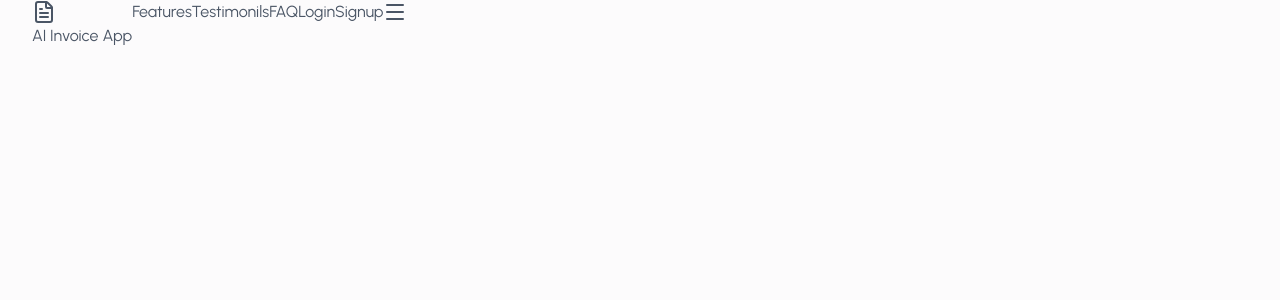
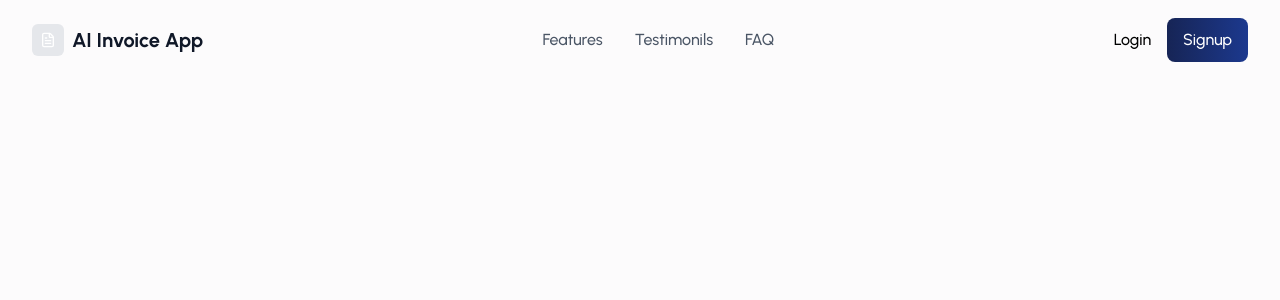
Before and after one commit to rajashree141/BillStack, a React (Vite) app in the folder frontend/: page / in a window 1280 px wide. Shown: the top 300 px of the page. Built offline with nearby package versions, Linux system fonts and the light colour scheme.

Commit message:
created header structure

```diff
--- a/frontend/package.json
+++ b/frontend/package.json
@@ -12,12 +12,12 @@
   "dependencies": {
     "@tailwindcss/vite": "^4.2.4",
     "axios": "^1.16.0",
-    "lucide-react": "^1.14.0",
+    "lucide-react": "^1.20.0",
     "moment": "^2.30.1",
     "react": "^19.2.5",
     "react-dom": "^19.2.5",
     "react-hot-toast": "^2.6.0",
-    "react-router-dom": "^7.14.2",
+    "react-router-dom": "^7.18.0",
     "tailwindcss": "^4.2.4"
   },
   "devDependencies": {
--- a/frontend/src/components/landing/Header.jsx
+++ b/frontend/src/components/landing/Header.jsx
@@ -11,7 +11,7 @@
     const user = {name:'Alex', mail: 'alex@timetoprogram.com'}
     const logout = ()=>{}
 
-    const [portfileDropdownOpen, setProfileDropdownOpen] = useState(false);
+   const [profileDropdownOpen, setProfileDropdownOpen] = useState(false);
 
     useEffect(() => {
         const handleScroll = () => {
@@ -26,59 +26,59 @@
       isScrolled ? " bg-white/95 backdrop-blur-sm shadow-lg" : "bg-white/0"
     }`}
   >
-    <div className="max-w-7xl mx-auto px-4 sm:px6 lg:px-8">
-      <div className="flex items">
-        <div className="">
-          <div className="">
-            <FileText className="" />
+    <div className="max-w-7xl mx-auto px-4 sm:px-6 lg:px-8">
+      <div className="flex items-center justify-between h-16 lg:h-20">
+        <div className="flex items-center space-x-2">
+          <div className="w-8 h-8 bg-gray-200 rounded-md flex items-center justify-center">
+            <FileText className="w-4 h-4 text-white" />
           </div>
-          <span className="">
+          <span className="text-xl font-bold text-gray-900">
             AI Invoice App
           </span>
         </div>
-        <div className="">
+        <div className="hidden md:flex items-center space-x-8">
           <a
             href="#features"
-            className=""
+            className="text-gray-600 hover:text-gray-900 font-medium transition-colors duration-200 relative after:absolute after:bottom-0 after:left-0 after:w-0 after:h-0.5 after:bg-gray-900 after:transition-all after:duration-200 hover:after:w-full"
           >
             Features
           </a>
           <a
             href="#testimonials"
-            className=""
+            className="text-gray-600 hover:text-gray-900 font-medium transition-colors duration-200 relative after:absolute after:bottom-0 after:left-0 after:w-0 after:h-0.5 after:bg-gray-900 after:transition-all after:duration-200 hover:after:w-full"
           >
             Testimonils
           </a>
           <a
             href="#faq"
-            className=""
+            className="text-gray-600 hover:text-gray-900 font-medium transition-colors duration-200 relative after:absolute after:bottom-0 after:left-0 after:w-0 after:h-0.5 after:bg-gray-900 after:transition-all after:duration-200 hover:after:w-full"
           >
             FAQ
           </a>
         </div>
-        <div className="">
+        <div className="hidden lg:flex items-center space-x-4">
           <Link
             to="/login"
-            className=""
+            className="text-black hover:text-gray-900 font-medium transition-colors duration-200"
           >
             Login
           </Link>
           <Link
             to="/Signup"
-            className=""
+            className="bg-gradient-to-r from-blue-950 to-blue-900 text-white px-4 py-2.5 rounded-lg font-medium transition-all duration-200 hover:scale-105 hover:shadow-lg"
           >
             Signup
           </Link>
         </div>
-        <div className="">
+        <div className="lg:hidden">
           <button
             onClick={() => setIsMenuOpen(!isMenuOpen)}
-            className=""
+            className="p-2 rounded-lg text-gray-600 hover:text-gray-900 hover:bg-gray-100 transition-colors duration-200"
           >
             {isMenuOpen ? (
-              <x className="" />
+              <X className="w-6 h-6" />
             ) : (
-              <Menu className="" />
+              <Menu className="w-6 h-6" />
             )}
           </button>
         </div>
```
Also changed, not shown: 1 other file (tests, documents, lock files or other folders).
